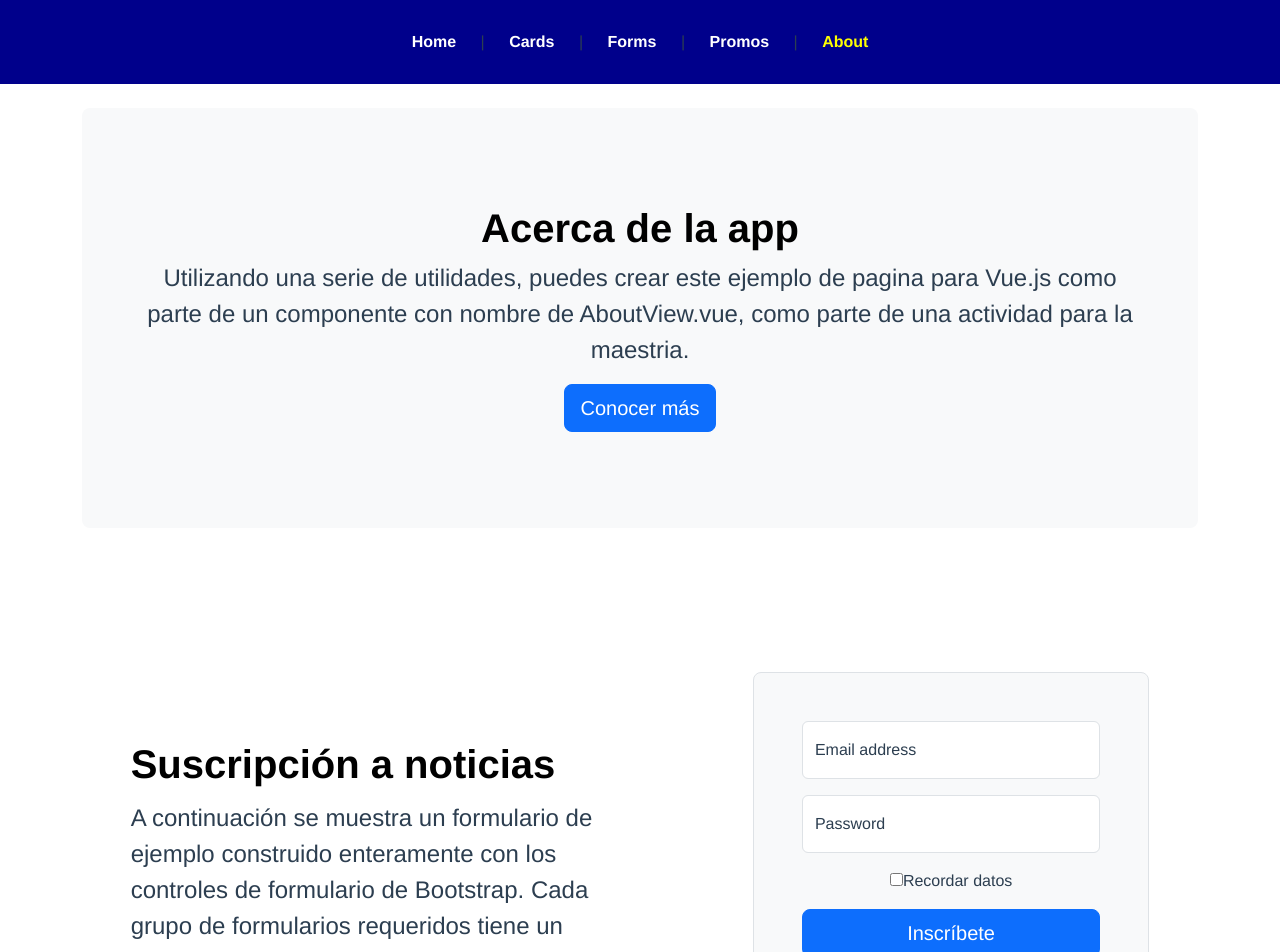
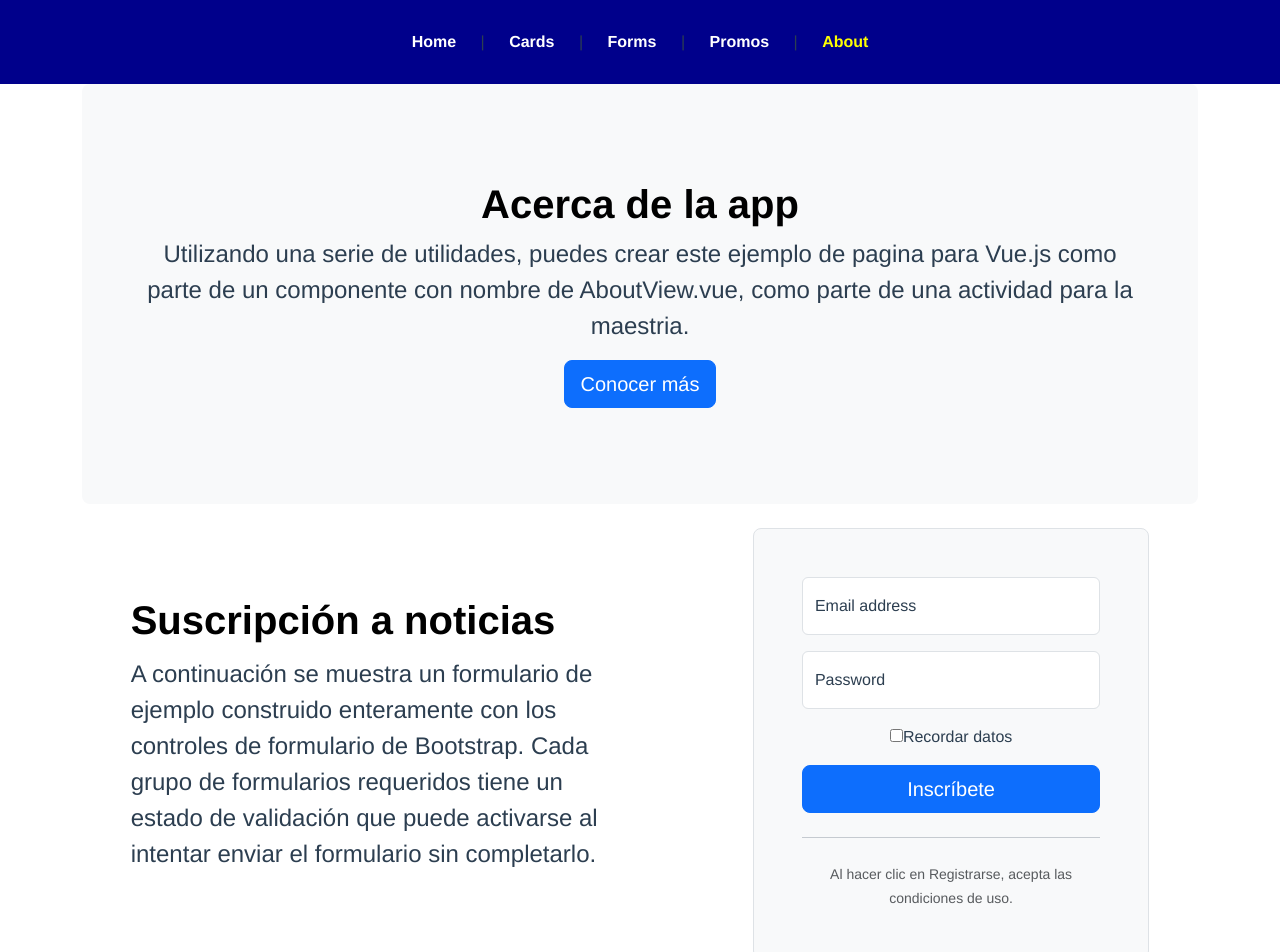
Before and after one commit to GeoRCH593/app-vue, a Vue app: page /about in a window 1280 px wide. Shown: the top 952 px of the page. Built offline with nearby package versions, Linux system fonts and the light colour scheme.

Commit message:
Finalizando proyecto vue

```diff
--- a/src/components/Suscription.vue
+++ b/src/components/Suscription.vue
@@ -1,6 +1,6 @@
 <template>
-    <div class="container col-xl-10 col-xxl-8 px-4 py-5">
-        <div class="row align-items-center g-lg-5 py-5">
+    <div class="container col-xl-10 col-xxl-8 px-4 ">
+        <div class="row align-items-center g-lg-5">
           <div class="col-lg-7 text-center text-lg-start">
             <h1 class="display-6 fw-bold lh-1 text-body-emphasis mb-3">Suscripción a noticias</h1>
             <p class="col-lg-10 fs-4">A continuación se muestra un formulario de ejemplo construido enteramente con los controles de formulario de Bootstrap. Cada grupo de formularios requeridos tiene un estado de validación que puede activarse al intentar enviar el formulario sin completarlo.</p>
--- a/src/views/AboutView.vue
+++ b/src/views/AboutView.vue
@@ -1,5 +1,5 @@
 <template>
-    <div class="container py-4 justify-content-center">
+    <div class="container justify-content-center">
       <div class="p-5 mb-4 bg-body-tertiary rounded-3">
         <div class="container-fluid py-5 ">
           <h1 class="display-6 text-body-emphasis fw-bold">Acerca de la app</h1>
```
